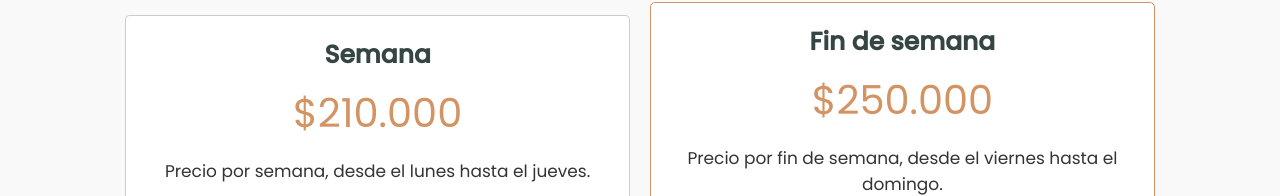
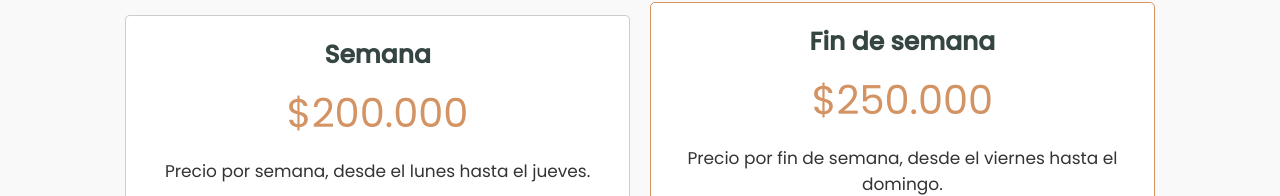
Before and after one commit to Anders1718/Boreal-Camp, a plain HTML site: page index.html in a window 1280 px wide. Shown: the part 4463-4659 px from the top of the page. Drawn offline with Linux system fonts and the light colour scheme.

Commit message:
cambio precio 2

```diff
--- a/index.html
+++ b/index.html
@@ -180,7 +180,7 @@
         <div class="caja-contenedor">
             <div class="caja">
                 <h3 class="titulo">Semana</h3>
-                <div class="tipos">$210.000</div>
+                <div class="tipos">$200.000</div>
                 <p>Precio por semana, desde el lunes hasta el jueves.</p>
                 <a href="#" class="btn">Reserva ya</a>
             </div>
```
